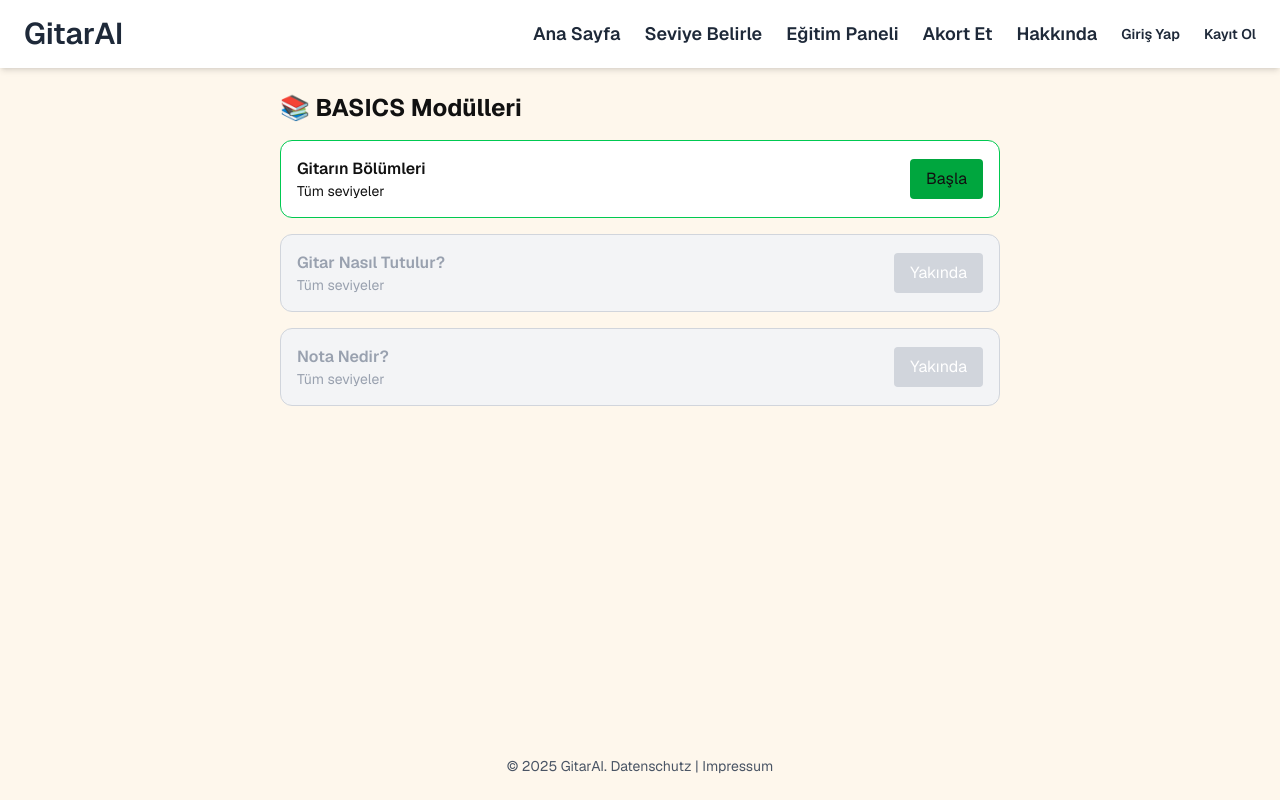
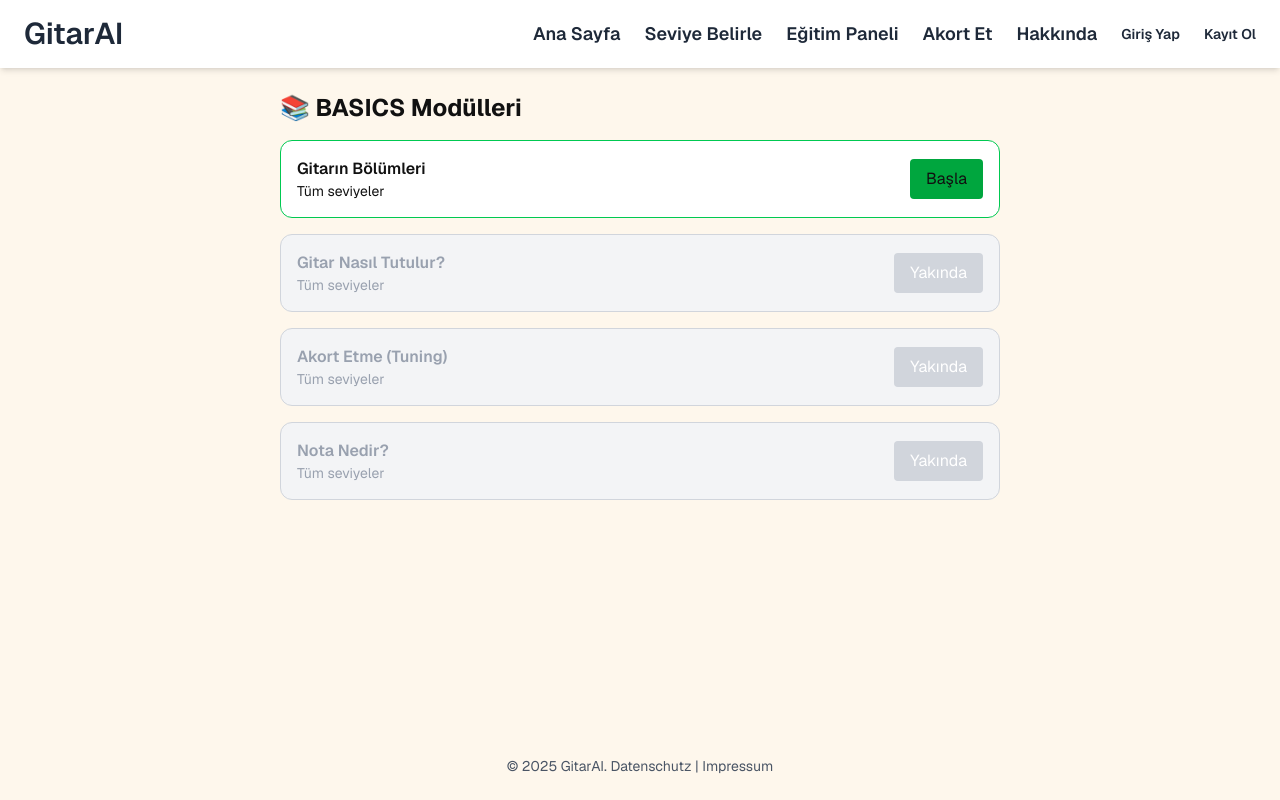
Before and after one commit to anlcmrt/GitarAI, a Next.js app: page /education/basics in a window 1280 px wide. Built offline with nearby package versions, Linux system fonts and the light colour scheme; no server answers.

Commit message:
modüller düzenlendi

```diff
--- a/src/app/education/[category]/page.tsx
+++ b/src/app/education/[category]/page.tsx
@@ -30,6 +30,14 @@ const allLessons: Lesson[] = [
   },
   {
     id: 3,
+    title: 'Akort Etme (Tuning)',
+    level: 'Tüm seviyeler',
+    slug: 'akort-etme',
+    category: 'basics',
+    active: false,
+  },
+  {
+    id: 4,
     title: 'Nota Nedir?',
     level: 'Tüm seviyeler',
     slug: 'nota-nedir',
@@ -37,14 +45,69 @@ const allLessons: Lesson[] = [
     active: false,
   },
   {
-    id: 6,
-    title: 'Em Akoru Nedir?',
+    id: 5,
+    title: 'Em Akoru',
     level: 'Başlangıç',
-    slug: 'em-akoru-nedir',
+    slug: 'em-akoru',
     category: 'chords',
     active: false,
   },
-  // Diğer kategorilerden modüller buraya eklenebilir
+  {
+    id: 6,
+    title: 'Am Akoru',
+    level: 'Başlangıç',
+    slug: 'am-akoru',
+    category: 'chords',
+    active: false,
+  },
+  {
+    id: 7,
+    title: 'C Akoru',
+    level: 'Başlangıç',
+    slug: 'c-akoru',
+    category: 'chords',
+    active: false,
+  },
+  {
+    id: 8,
+    title: 'G Akoru',
+    level: 'Başlangıç',
+    slug: 'g-akoru',
+    category: 'chords',
+    active: false,
+  },
+  {
+    id: 9,
+    title: 'D Akoru',
+    level: 'Başlangıç',
+    slug: 'd-akoru',
+    category: 'chords',
+    active: false,
+  },
+  {
+    id: 10,
+    title: 'Düş–Kalk Ritim',
+    level: 'Başlangıç',
+    slug: 'dus-kalk-ritim',
+    category: 'rhythm',
+    active: false,
+  },
+  {
+    id: 11,
+    title: 'Akor Geçişleri: Em–Am',
+    level: 'Başlangıç',
+    slug: 'akor-gecis-em-am',
+    category: 'rhythm',
+    active: false,
+  },
+  {
+    id: 12,
+    title: '3 Akorla Basit Şarkı',
+    level: 'Başlangıç',
+    slug: '3-akorla-sarki',
+    category: 'application',
+    active: false,
+  },
 ];
 
 export default function CategoryLessonsPage() {
@@ -57,7 +120,9 @@ export default function CategoryLessonsPage() {
 
   return (
     <main className="p-6 max-w-3xl mx-auto">
-      <h1 className="text-2xl font-bold mb-4">📚 {category?.toString().toUpperCase()} Modülleri</h1>
+      <h1 className="text-2xl font-bold mb-4">
+        📚 {category?.toString().toUpperCase()} Modülleri
+      </h1>
 
       {filteredLessons.length === 0 && (
         <p className="text-gray-600">Bu kategoriye ait ders bulunamadı.</p>
@@ -68,7 +133,9 @@ export default function CategoryLessonsPage() {
           <li
             key={lesson.id}
             className={`p-4 rounded-xl border flex justify-between items-center ${
-              lesson.active ? 'bg-white border-green-500' : 'bg-gray-100 border-gray-300 text-gray-400'
+              lesson.active
+                ? 'bg-white border-green-500'
+                : 'bg-gray-100 border-gray-300 text-gray-400'
             }`}
           >
             <div>
--- /dev/null
+++ b/src/app/lessons/[slug]/page.tsx
@@ -0,0 +1,62 @@
+'use client';
+
+import { useParams } from 'next/navigation';
+
+type LessonContent = {
+  slug: string;
+  title: string;
+  level: string;
+  content: string;
+};
+
+const lessons: LessonContent[] = [
+  {
+    slug: 'gitarin-bolumleri',
+    title: 'Gitarın Bölümleri',
+    level: 'Tüm seviyeler',
+    content: 'Gitarın gövdesi, sapı, burgular, teller ve perde yapısı gibi temel bileşenlerini tanı.',
+  },
+  {
+    slug: 'em-akoru',
+    title: 'Em Akoru',
+    level: 'Başlangıç',
+    content: 'Em akoru, iki parmakla kolayca çalınabilen ilk akorlardan biridir. 2. perde 5. ve 4. tel basılır.',
+  },
+  {
+    slug: 'nota-nedir',
+    title: 'Nota Nedir?',
+    level: 'Tüm seviyeler',
+    content: 'Notalar müzikteki sesleri temsil eder. Do–Re–Mi (veya C–D–E) gibi isimlerle gösterilir.',
+  },
+  // Devamı eklenebilir
+];
+
+export default function LessonPage() {
+  const params = useParams();
+  const slug = params?.slug;
+
+  const lesson = lessons.find((l) => l.slug === slug);
+
+  if (!lesson) {
+    return (
+      <main className="p-6 max-w-3xl mx-auto">
+        <h1 className="text-xl font-bold text-red-500">Ders bulunamadı.</h1>
+      </main>
+    );
+  }
+
+  return (
+    <main className="p-6 max-w-3xl mx-auto">
+      <h1 className="text-3xl font-bold mb-2">{lesson.title}</h1>
+      <p className="text-gray-500 mb-4">Seviye: {lesson.level}</p>
+
+      <div className="bg-white p-6 border rounded-xl shadow-sm mb-6">
+        <p className="text-lg text-gray-700">{lesson.content}</p>
+      </div>
+
+      <button className="bg-orange-500 text-white px-4 py-2 rounded hover:bg-orange-600 transition">
+        Devam Et
+      </button>
+    </main>
+  );
+}
```
